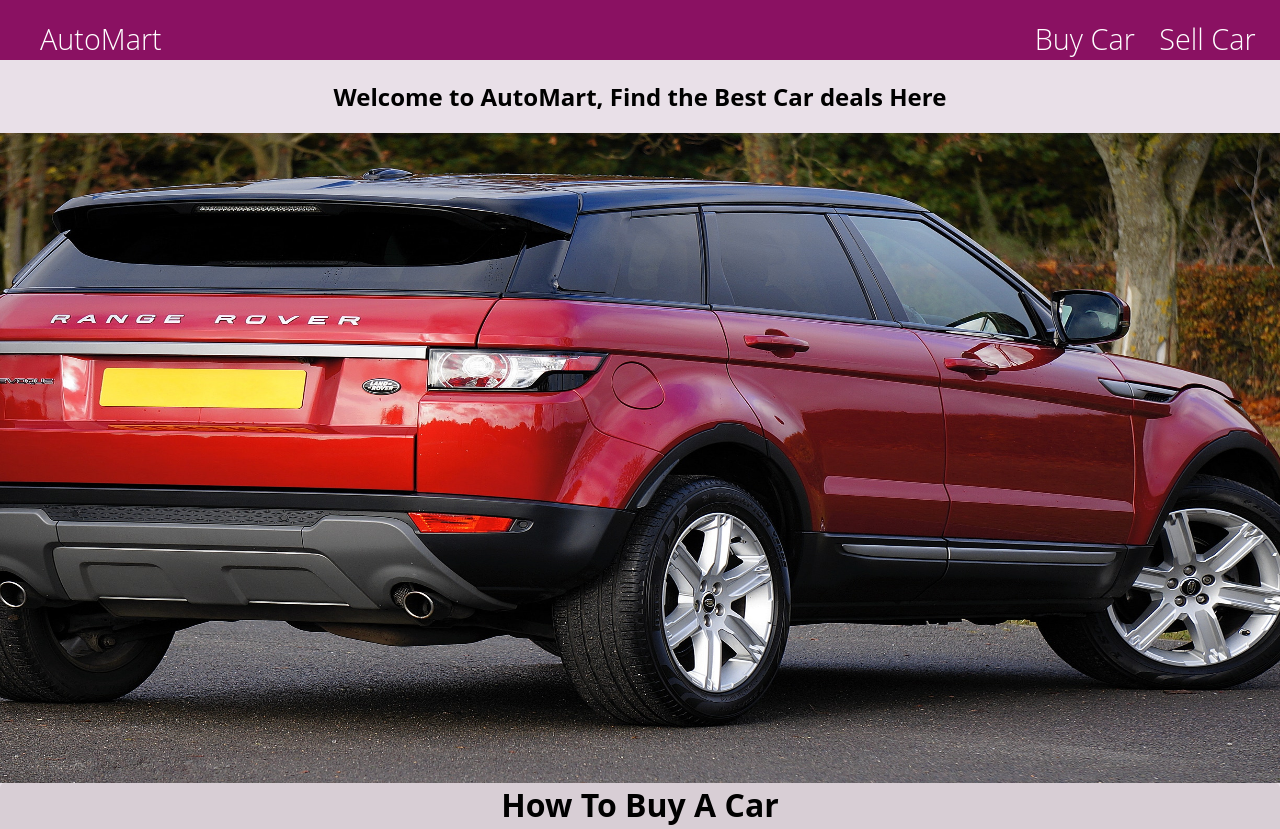
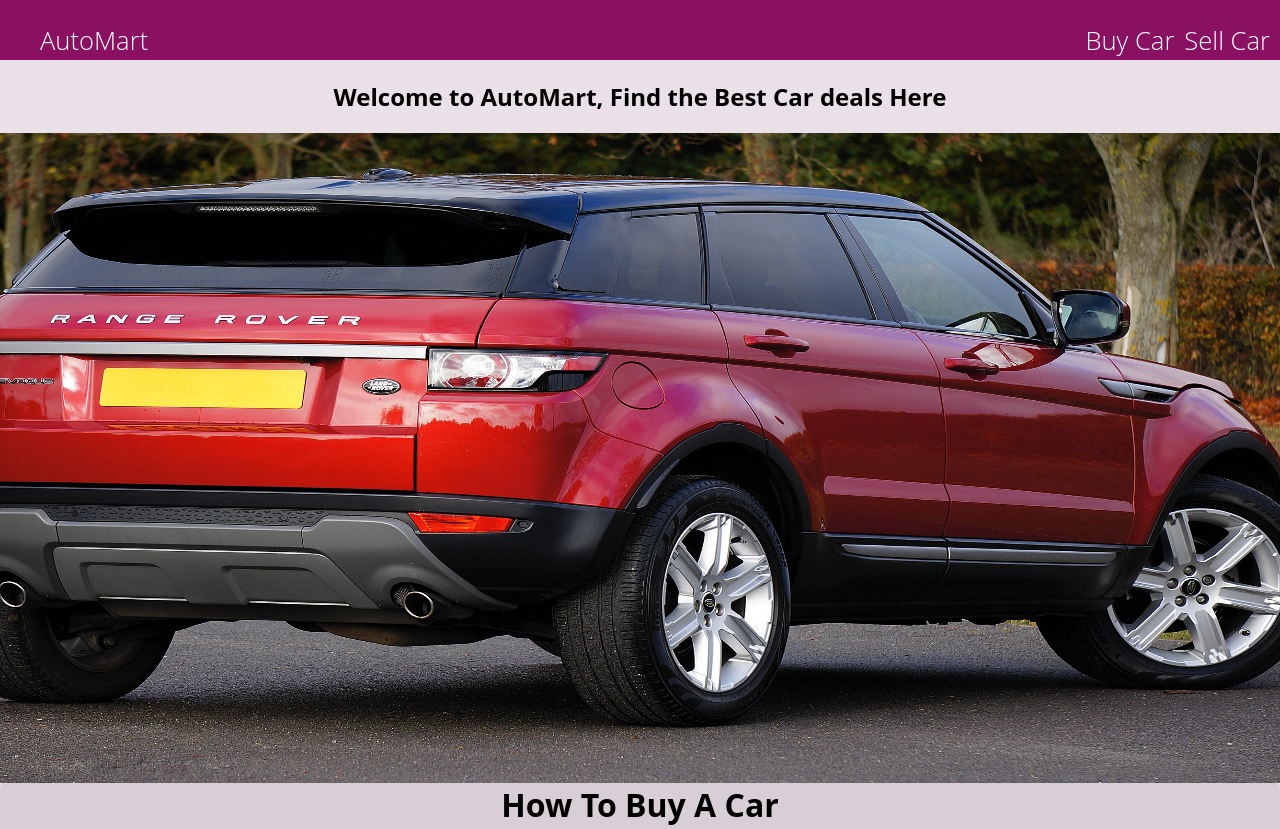
Before and after one commit to ChiamakaObitube/AutoMart, a plain HTML site: page index.html in a window 1280 px wide. Shown: the top 829 px of the page. Drawn offline with Linux system fonts and the light colour scheme.

Commit message:
publishing UI pages

```diff
--- a/UI/css/style.css
+++ b/UI/css/style.css
@@ -38,8 +38,7 @@
     text-decoration: none;
     color: #fff;
     margin-right: 10px;
-    font-size: 90%;
-    padding-right: 0.5em;
+    font-size: 80%;
 }
 
 li {
```
